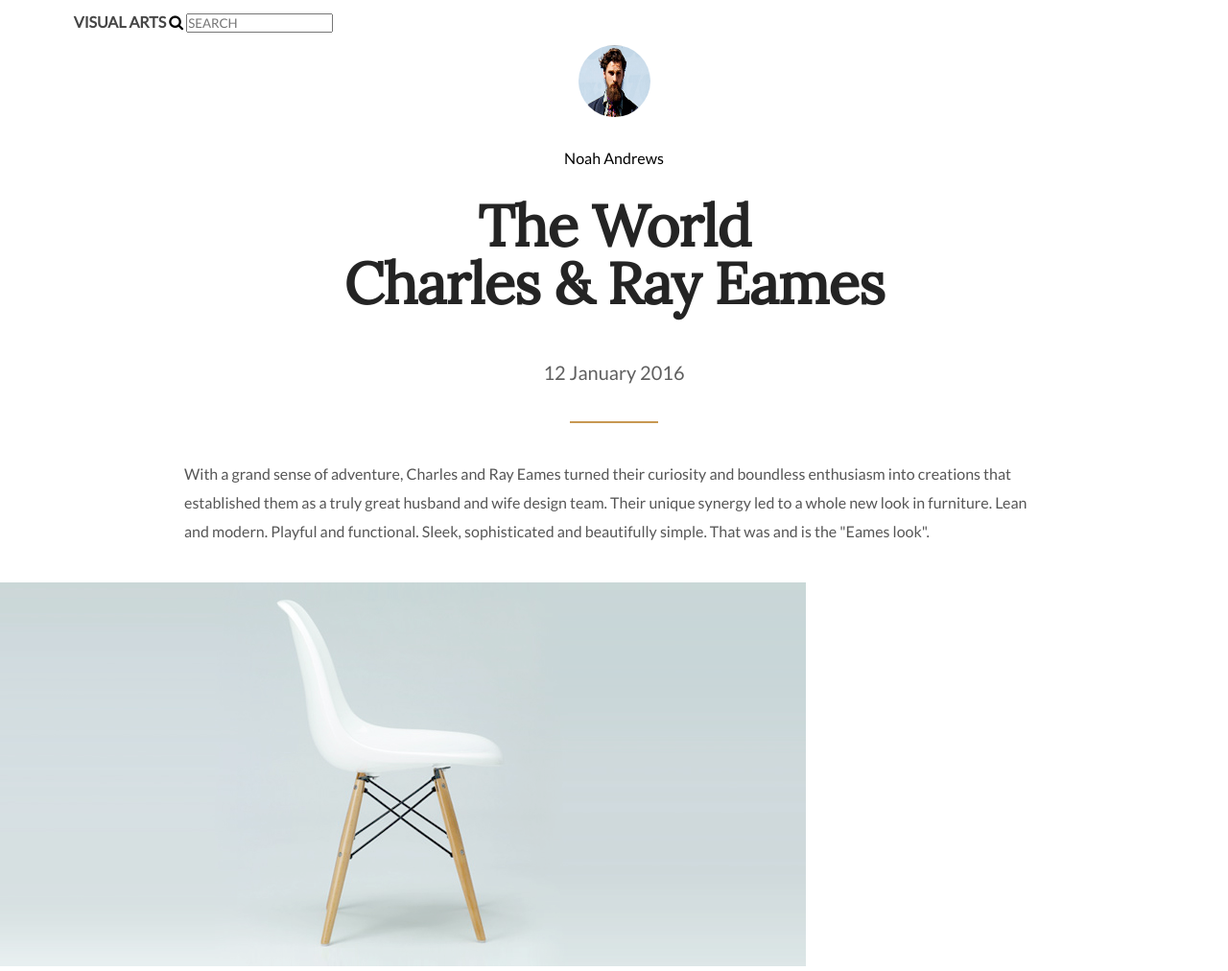
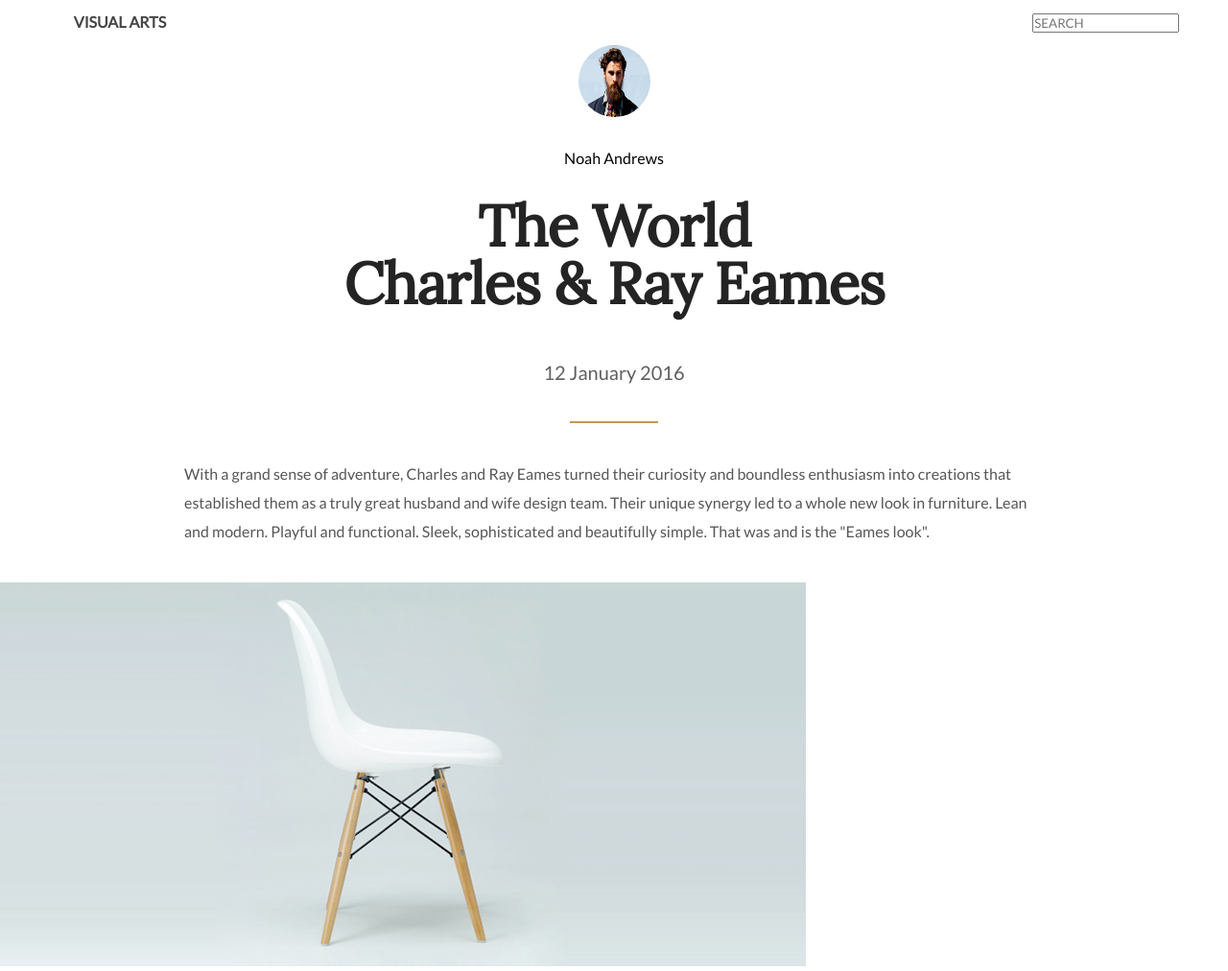
Before and after one commit to csuarez589/VisualArts, a plain HTML site: page index.html in a window 1280 px wide. Shown: the top 1012 px of the page at 96% size. Drawn offline with Linux system fonts and the light colour scheme; a web font is replaced by a local one.

Commit message:
Update index.html

```diff
--- a/index.html
+++ b/index.html
@@ -18,7 +18,7 @@
 		<div>
 			<a href="#">VISUAL ARTS</a>
 		</div>
-		<div class="last-child">
+		<div class="last-child" style="position: relative; left: 900px;>
 			<i class="fa fa-search"></i>
 			<input type="text" placeholder="SEARCH">
 		</div>
```
